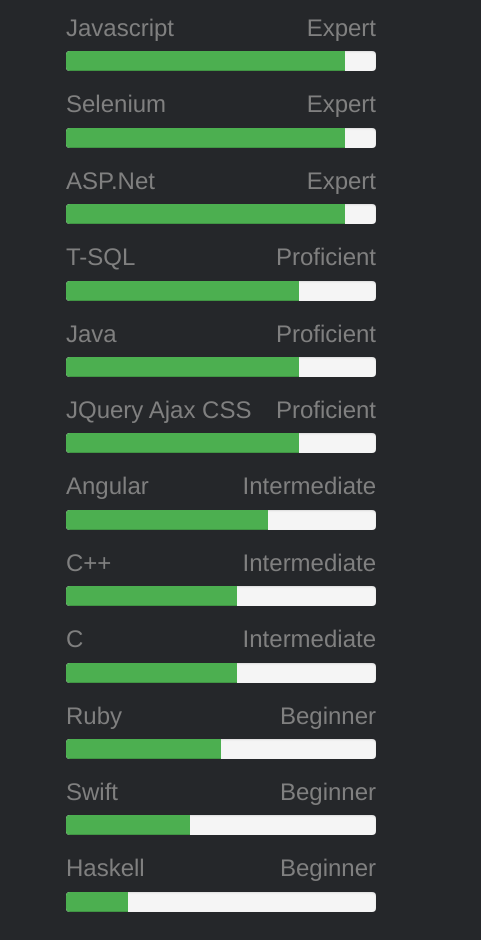
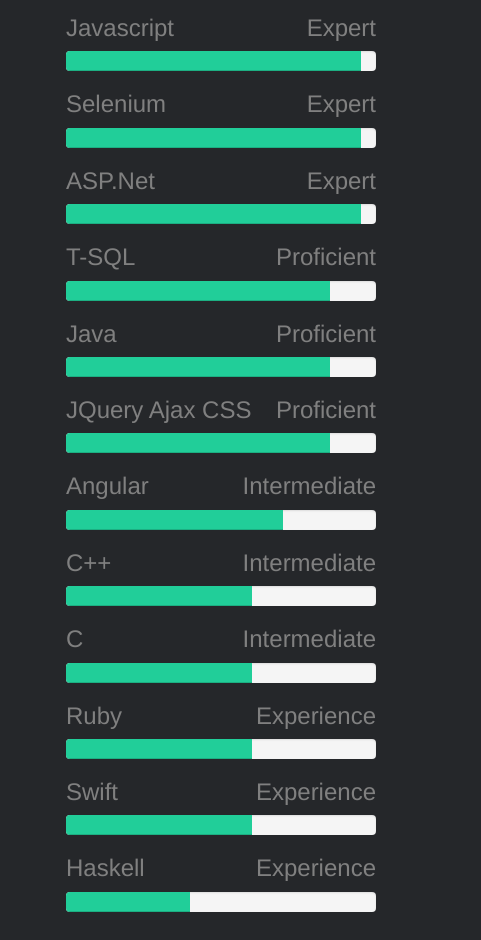
Before and after one commit to flynnrc/flynnrc.github.io, a website: page index.html in a window 1280 px wide. Shown: the part 581-1521 px from the top of the page, 799-1280 px from the left. Drawn offline with nearby package versions, Linux system fonts and the light colour scheme.

Commit message:
changing skills css colors

```diff
--- a/Styles/Custom-Dark.css
+++ b/Styles/Custom-Dark.css
@@ -124,10 +124,10 @@
     text-align: right;
     padding-right: 20px;
     line-height: 20px;
-    color: #4CAF50;
+    color: #21CE99;
   }
 
-.html {width: 90%; background-color: #4CAF50;}
+.html {width: 90%; background-color: #21CE99;}
 
 .skill-name{
     color: #808080;
@@ -136,3 +136,7 @@
     float: right;
     color: #808080;
 }
+
+.progress-bar{
+    background-color: #21CE99;
+}
--- a/index.html
+++ b/index.html
@@ -23,7 +23,7 @@
             <div class="container">
                 <img class="pull-left-custom" src="./images/RobFlynn.jpg" style="max-height:290px;border-radius: 50%;"/>
                 <h1 class="name">Robert Flynn</h1>
-                <h2 class="desc">Software Engineer | Biologist | Sith Lord </h2>
+                <h2 class="desc">Software Engineer | Full-Stack | Tech Enthusiast </h2>
                 <ul class="social list-inline">
                     <li><a href="https://github.com/flynnrc"><i class="fa fa-github-square social-fa-icon"></i></a></li>
                     <li><a href="https://twitter.com/SDeveloper_Bob"><i class="fa fa-twitter-square social-fa-icon"></i> </a></li>
@@ -105,79 +105,79 @@
                         <div class="skill-item">
                             <h3 class="skill-name">C# <span class="skill-rating-text">Expert</span></h3>
                             <div class="progress">
-                                <div class="progress-bar" style="width:90%; background-color: #4CAF50"; role="skillbar" aria-valuenow="70" aria-valuemin="0" aria-valuemax="100" ></div>
+                                <div class="progress-bar" style="width:95%;" role="skillbar" aria-valuenow="70" aria-valuemin="0" aria-valuemax="100" ></div>
                             </div>
                         </div>
                         <div class="skill-item">
                             <h3 class="skill-name">Javascript <span class="skill-rating-text">Expert</span></h3>
                             <div class="progress">
-                                <div class="progress-bar" style="width:90%; background-color: #4CAF50"; role="skillbar" aria-valuenow="70" aria-valuemin="0" aria-valuemax="100" ></div>
+                                <div class="progress-bar" style="width:95%;" role="skillbar" aria-valuenow="70" aria-valuemin="0" aria-valuemax="100" ></div>
                             </div>
                         </div>
                         <div class="skill-item">
                             <h3 class="skill-name"> Selenium <span class="skill-rating-text">Expert</span></h3>
                             <div class="progress">
-                                <div class="progress-bar" style="width:90%; background-color: #4CAF50"; role="skillbar" aria-valuenow="70" aria-valuemin="0" aria-valuemax="100" ></div>
+                                <div class="progress-bar" style="width:95%;" role="skillbar" aria-valuenow="70" aria-valuemin="0" aria-valuemax="100" ></div>
                             </div>
                         </div>
                         <div class="skill-item">
                             <h3 class="skill-name">ASP.Net <span class="skill-rating-text">Expert</span></h3>
                             <div class="progress">
-                                <div class="progress-bar" style="width:90%; background-color: #4CAF50"; role="skillbar" aria-valuenow="70" aria-valuemin="0" aria-valuemax="100" ></div>
+                                <div class="progress-bar" style="width:95%;" role="skillbar" aria-valuenow="70" aria-valuemin="0" aria-valuemax="100" ></div>
                             </div>
                         </div>
                         <div class="skill-item">
                             <h3 class="skill-name">T-SQL <span class="skill-rating-text">Proficient</span></h3>
                             <div class="progress">
-                                <div class="progress-bar" style="width:75%; background-color: #4CAF50"; role="skillbar" aria-valuenow="70" aria-valuemin="0" aria-valuemax="100" ></div>
+                                <div class="progress-bar" style="width:85%;"; role="skillbar" aria-valuenow="70" aria-valuemin="0" aria-valuemax="100" ></div>
                             </div>
                         </div>
                         <div class="skill-item">
                             <h3 class="skill-name">Java <span class="skill-rating-text">Proficient</span></h3>
                             <div class="progress">
-                                <div class="progress-bar" style="width:75%; background-color: #4CAF50"; role="skillbar" aria-valuenow="70" aria-valuemin="0" aria-valuemax="100" ></div>
+                                <div class="progress-bar" style="width:85%;"; role="skillbar" aria-valuenow="70" aria-valuemin="0" aria-valuemax="100" ></div>
                             </div>
                         </div>
                         <div class="skill-item">
                             <h3 class="skill-name">JQuery Ajax CSS <span class="skill-rating-text">Proficient</span></h3>
                             <div class="progress">
-                                <div class="progress-bar" style="width:75%; background-color: #4CAF50"; role="skillbar" aria-valuenow="70" aria-valuemin="0" aria-valuemax="100" ></div>
+                                <div class="progress-bar" style="width:85%;"; role="skillbar" aria-valuenow="70" aria-valuemin="0" aria-valuemax="100" ></div>
                             </div>
                         </div>
                         <div class="skill-item">
                             <h3 class="skill-name">Angular <span class="skill-rating-text">Intermediate</span></h3>
                             <div class="progress">
-                                <div class="progress-bar" style="width:65%; background-color: #4CAF50"; role="skillbar" aria-valuenow="70" aria-valuemin="0" aria-valuemax="100" ></div>
+                                <div class="progress-bar" style="width:70%;"; role="skillbar" aria-valuenow="70" aria-valuemin="0" aria-valuemax="100" ></div>
                             </div>
                         </div>
                         <div class="skill-item">
                             <h3 class="skill-name">C++ <span class="skill-rating-text">Intermediate</span></h3>
                             <div class="progress">
-                                <div class="progress-bar" style="width:55%; background-color: #4CAF50"; role="skillbar" aria-valuenow="70" aria-valuemin="0" aria-valuemax="100" ></div>
+                                <div class="progress-bar" style="width:60%;"; role="skillbar" aria-valuenow="70" aria-valuemin="0" aria-valuemax="100" ></div>
                             </div>
                         </div>
                         <div class="skill-item">
                             <h3 class="skill-name">C <span class="skill-rating-text">Intermediate</span></h3>
                             <div class="progress">
-                                <div class="progress-bar" style="width:55%; background-color: #4CAF50"; role="skillbar" aria-valuenow="70" aria-valuemin="0" aria-valuemax="100" ></div>
+                                <div class="progress-bar" style="width:60%;"; role="skillbar" aria-valuenow="70" aria-valuemin="0" aria-valuemax="100" ></div>
                             </div>
                         </div>
                         <div class="skill-item">
-                            <h3 class="skill-name">Ruby <span class="skill-rating-text">Beginner</span></h3>
+                            <h3 class="skill-name">Ruby <span class="skill-rating-text">Experience</span></h3>
                             <div class="progress">
-                                <div class="progress-bar" style="width:50%; background-color: #4CAF50"; role="skillbar" aria-valuenow="70" aria-valuemin="0" aria-valuemax="100" ></div>
+                                <div class="progress-bar" style="width:60%;"; role="skillbar" aria-valuenow="70" aria-valuemin="0" aria-valuemax="100" ></div>
                             </div>
                         </div>
                         <div class="skill-item">
-                            <h3 class="skill-name">Swift <span class="skill-rating-text">Beginner</span></h3>
+                            <h3 class="skill-name">Swift <span class="skill-rating-text">Experience</span></h3>
                             <div class="progress">
-                                <div class="progress-bar" style="width:40%; background-color: #4CAF50"; role="skillbar" aria-valuenow="70" aria-valuemin="0" aria-valuemax="100" ></div>
+                                <div class="progress-bar" style="width:60%;"; role="skillbar" aria-valuenow="70" aria-valuemin="0" aria-valuemax="100" ></div>
                             </div>
                         </div>
                         <div class="skill-item">
-                            <h3 class="skill-name">Haskell <span class="skill-rating-text">Beginner</span></h3>
+                            <h3 class="skill-name">Haskell <span class="skill-rating-text">Experience</span></h3>
                             <div class="progress">
-                                <div class="progress-bar" style="width:20%; background-color: #4CAF50"; role="skillbar" aria-valuenow="70" aria-valuemin="0" aria-valuemax="100" ></div>
+                                <div class="progress-bar" style="width:40%;"; role="skillbar" aria-valuenow="70" aria-valuemin="0" aria-valuemax="100" ></div>
                             </div>
                         </div>
                     </div>
```
